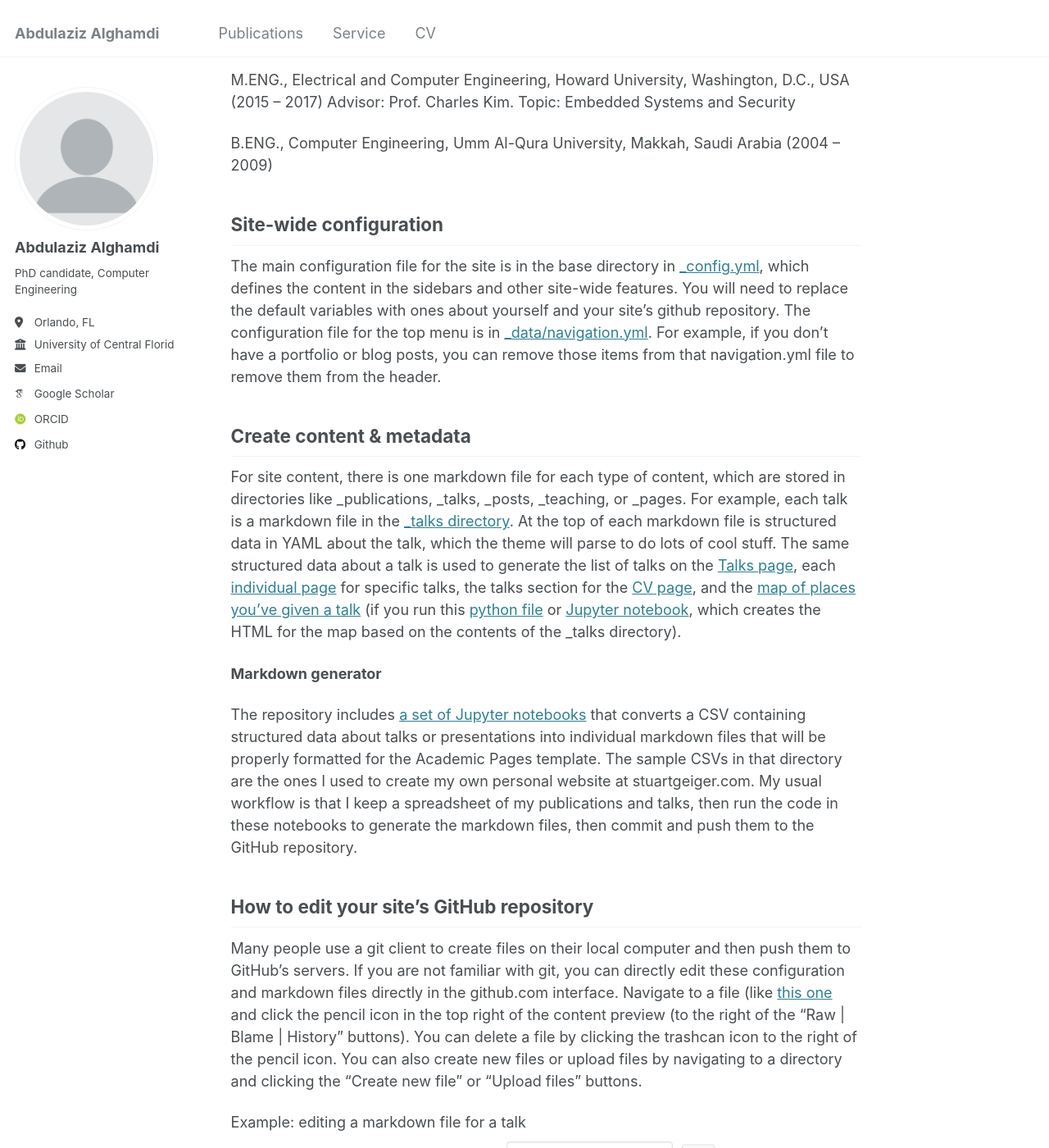
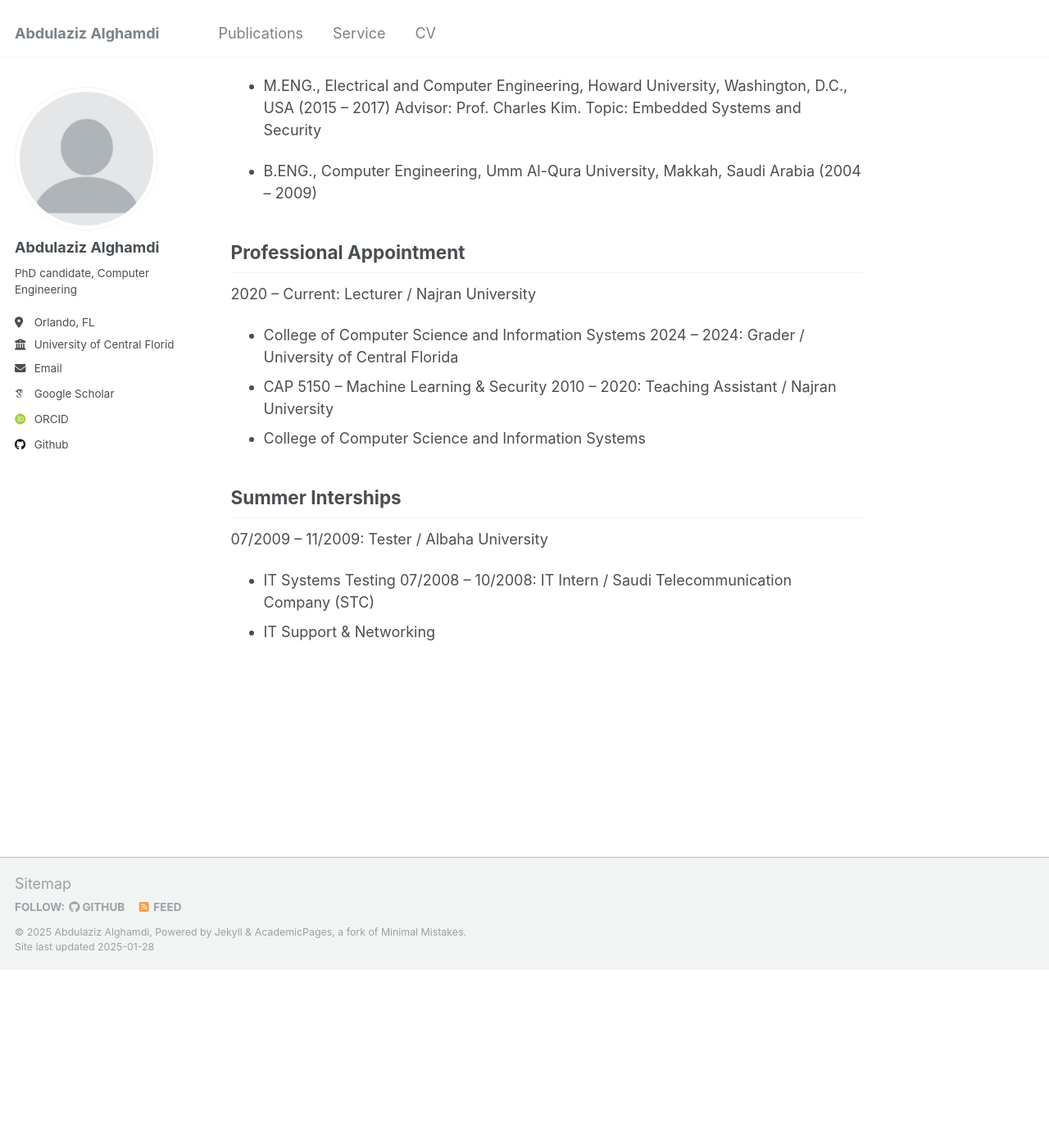
Before and after one commit to Eamna/eamna.github.io, a Jekyll site: the page built from _pages/about.md, in a window 1280 px wide and 1400 px high, scrolled down 761 px. Shown: the whole window at 82% size. Built offline with Jekyll 4.4.1, drawn with Linux system fonts in a browser that asks for light colours; some web fonts are replaced; after the commit the page ends 1944 px from its top, so only the background shows below that; some of the changed text lies outside the part shown.

Commit message:
Update about.md

```diff
--- a/_pages/about.md
+++ b/_pages/about.md
@@ -17,35 +17,27 @@ My research interests include security and privacy in AR/VR systems, Android and
 
 Education History
 ------
-PH.D., Computer Engineering, University of Central Florida, Orlando, FL, USA (2021 – Current)
-Advisor: Prof. David Mohaisen. Topic: AR/VR Security and Privacy
+* PH.D., Computer Engineering, University of Central Florida, Orlando, FL, USA (2021 – Current)
+    Advisor: Prof. David Mohaisen. Topic: AR/VR Security and Privacy
 
-M.ENG., Electrical and Computer Engineering, Howard University, Washington, D.C., USA (2015 – 2017)
-Advisor: Prof. Charles Kim. Topic: Embedded Systems and Security
+* M.ENG., Electrical and Computer Engineering, Howard University, Washington, D.C., USA (2015 – 2017)
+    Advisor: Prof. Charles Kim. Topic: Embedded Systems and Security
 
-B.ENG., Computer Engineering, Umm Al-Qura University, Makkah, Saudi Arabia (2004 – 2009)
+* B.ENG., Computer Engineering, Umm Al-Qura University, Makkah, Saudi Arabia (2004 – 2009)
 
 
-Site-wide configuration
+Professional Appointment
 ------
-The main configuration file for the site is in the base directory in [_config.yml](https://github.com/academicpages/academicpages.github.io/blob/master/_config.yml), which defines the content in the sidebars and other site-wide features. You will need to replace the default variables with ones about yourself and your site's github repository. The configuration file for the top menu is in [_data/navigation.yml](https://github.com/academicpages/academicpages.github.io/blob/master/_data/navigation.yml). For example, if you don't have a portfolio or blog posts, you can remove those items from that navigation.yml file to remove them from the header.
+2020 – Current: Lecturer / Najran University
+  * College of Computer Science and Information Systems
+2024 – 2024: Grader / University of Central Florida
+  * CAP 5150 – Machine Learning & Security
+2010 – 2020: Teaching Assistant / Najran University
+  * College of Computer Science and Information Systems
 
-Create content & metadata
+Summer Interships
 ------
-For site content, there is one markdown file for each type of content, which are stored in directories like _publications, _talks, _posts, _teaching, or _pages. For example, each talk is a markdown file in the [_talks directory](https://github.com/academicpages/academicpages.github.io/tree/master/_talks). At the top of each markdown file is structured data in YAML about the talk, which the theme will parse to do lots of cool stuff. The same structured data about a talk is used to generate the list of talks on the [Talks page](https://academicpages.github.io/talks), each [individual page](https://academicpages.github.io/talks/2012-03-01-talk-1) for specific talks, the talks section for the [CV page](https://academicpages.github.io/cv), and the [map of places you've given a talk](https://academicpages.github.io/talkmap.html) (if you run this [python file](https://github.com/academicpages/academicpages.github.io/blob/master/talkmap.py) or [Jupyter notebook](https://github.com/academicpages/academicpages.github.io/blob/master/talkmap.ipynb), which creates the HTML for the map based on the contents of the _talks directory).
-
-**Markdown generator**
-
-The repository includes [a set of Jupyter notebooks](https://github.com/academicpages/academicpages.github.io/tree/master/markdown_generator
-) that converts a CSV containing structured data about talks or presentations into individual markdown files that will be properly formatted for the Academic Pages template. The sample CSVs in that directory are the ones I used to create my own personal website at stuartgeiger.com. My usual workflow is that I keep a spreadsheet of my publications and talks, then run the code in these notebooks to generate the markdown files, then commit and push them to the GitHub repository.
-
-How to edit your site's GitHub repository
-------
-Many people use a git client to create files on their local computer and then push them to GitHub's servers. If you are not familiar with git, you can directly edit these configuration and markdown files directly in the github.com interface. Navigate to a file (like [this one](https://github.com/academicpages/academicpages.github.io/blob/master/_talks/2012-03-01-talk-1.md) and click the pencil icon in the top right of the content preview (to the right of the "Raw | Blame | History" buttons). You can delete a file by clicking the trashcan icon to the right of the pencil icon. You can also create new files or upload files by navigating to a directory and clicking the "Create new file" or "Upload files" buttons.
-
-Example: editing a markdown file for a talk
-![Editing a markdown file for a talk](/images/editing-talk.png)
-
-For more info
-------
-More info about configuring Academic Pages can be found in [the guide](https://academicpages.github.io/markdown/), the [growing wiki](https://github.com/academicpages/academicpages.github.io/wiki), and you can always [ask a question on GitHub](https://github.com/academicpages/academicpages.github.io/discussions). The [guides for the Minimal Mistakes theme](https://mmistakes.github.io/minimal-mistakes/docs/configuration/) (which this theme was forked from) might also be helpful.
+07/2009 – 11/2009: Tester / Albaha University
+  * IT Systems Testing
+07/2008 – 10/2008: IT Intern / Saudi Telecommunication Company (STC)
+  * IT Support & Networking
```
